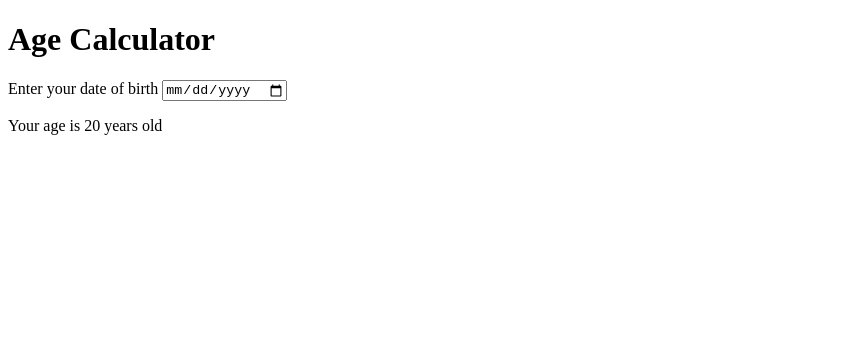
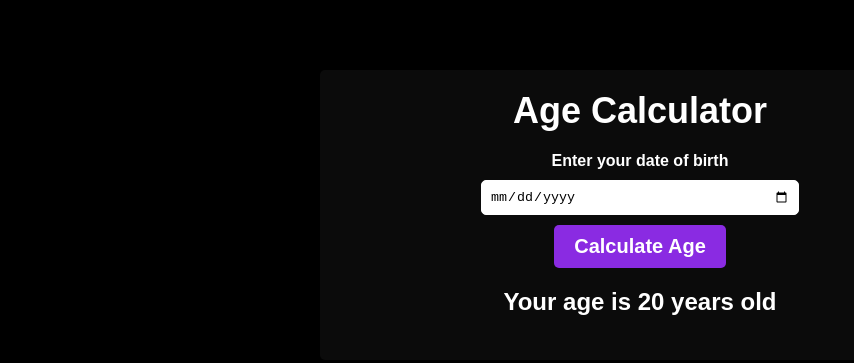
Before and after one commit to sups-world/age-calculator, a plain HTML site: page index.html in a window 1280 px wide. Shown: the whole page, without its empty margins (0-854 px from the left). Drawn offline with Linux system fonts and the light colour scheme.

Commit message:
styling completed

```diff
--- a/index.html
+++ b/index.html
@@ -4,6 +4,8 @@
     <meta charset="UTF-8" />
     <meta name="viewport" content="width=device-width, initial-scale=1.0" />
     <title>Age Calculator</title>
+    <link rel="stylesheet" href="style.css" />
+    <link rel="shortcut icon" href="#" />
   </head>
   <body>
     <div class="container">
@@ -11,6 +13,7 @@
       <div class="form">
         <label for="birthday">Enter your date of birth</label>
         <input type="date" id="birthday" name="birthday" />
+        <button>Calculate Age</button>
         <p id="result">Your age is 20 years old</p>
       </div>
     </div>
--- /dev/null
+++ b/style.css
@@ -0,0 +1,68 @@
+body {
+  margin: 0;
+  /* display: flex;
+  justify-content: center; */
+  padding: 20px;
+  font-family: sans-serif;
+  color: white;
+  background-color: black;
+}
+
+.container {
+  margin: 0;
+  background-color: rgb(11, 11, 11);
+  padding: 20px;
+  max-width: 600px;
+  margin: 0 auto;
+  border-radius: 5px;
+  margin-top: 50px;
+}
+
+h1 {
+  font-size: 36px;
+  text-align: center;
+  margin-top: 0px;
+  margin-bottom: 20px;
+}
+
+.form {
+  display: flex;
+  flex-direction: column;
+  align-items: center;
+}
+
+label {
+  font-weight: bold;
+  margin-bottom: 10px;
+}
+
+input {
+  padding: 8px;
+  border: 1px solid rgb(255, 255, 255);
+  border-radius: 5px;
+  width: 100%;
+  max-width: 300px;
+}
+
+button {
+  background-color: blueviolet;
+  color: white;
+  border: none;
+  padding: 10px 20px;
+  font-weight: bold;
+  font-size: 20px;
+  border-radius: 5px;
+  margin-top: 10px;
+  cursor: pointer;
+  transition: background-color 0.3s ease;
+}
+
+button:hover {
+  background-color: green;
+}
+
+#result {
+  margin-top: 20px;
+  font-size: 24px;
+  font-weight: bold;
+}
```
